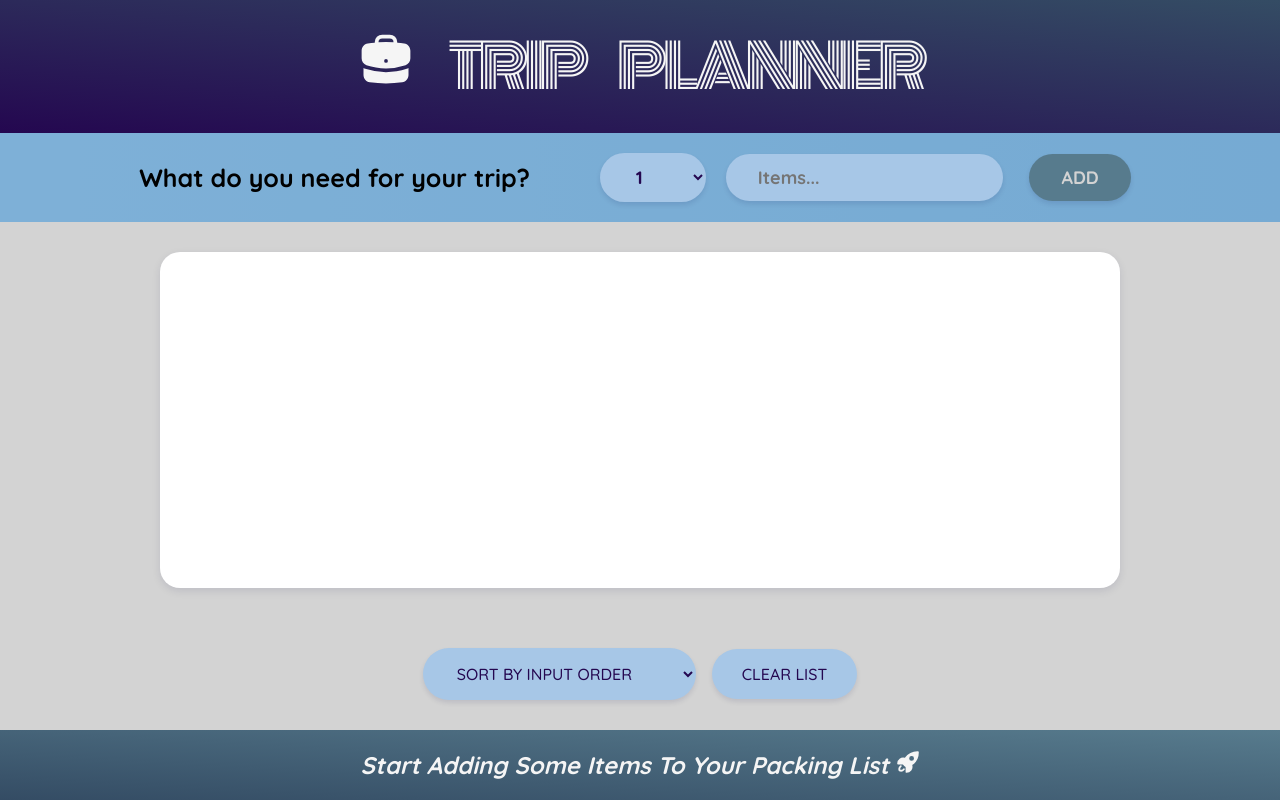
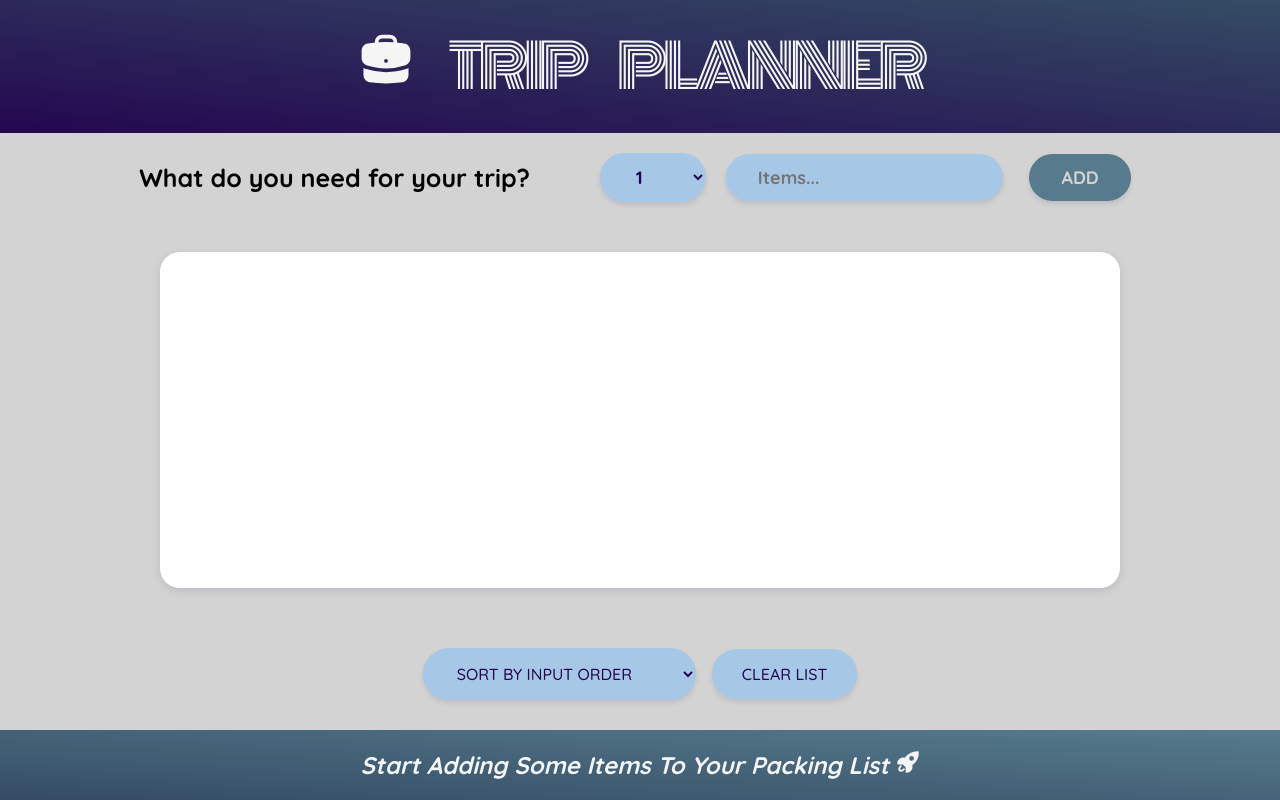
Before and after one commit to zyadmoataz/Travel-Packing-List, a React (Create React App) app: page / in a window 1280 px wide. Built offline with nearby package versions, Linux system fonts and the light colour scheme.

Commit message:
New Styles 27-5

```diff
--- a/src/index.css
+++ b/src/index.css
@@ -39,7 +39,7 @@ h1 {
 }
 
 .add-form {
-  background-color: rgba(31, 120, 180, 0.5);
+  background-color: lightgray;
   /* Fixed rgba syntax */
   padding: 1rem 0;
   display: flex;
```
